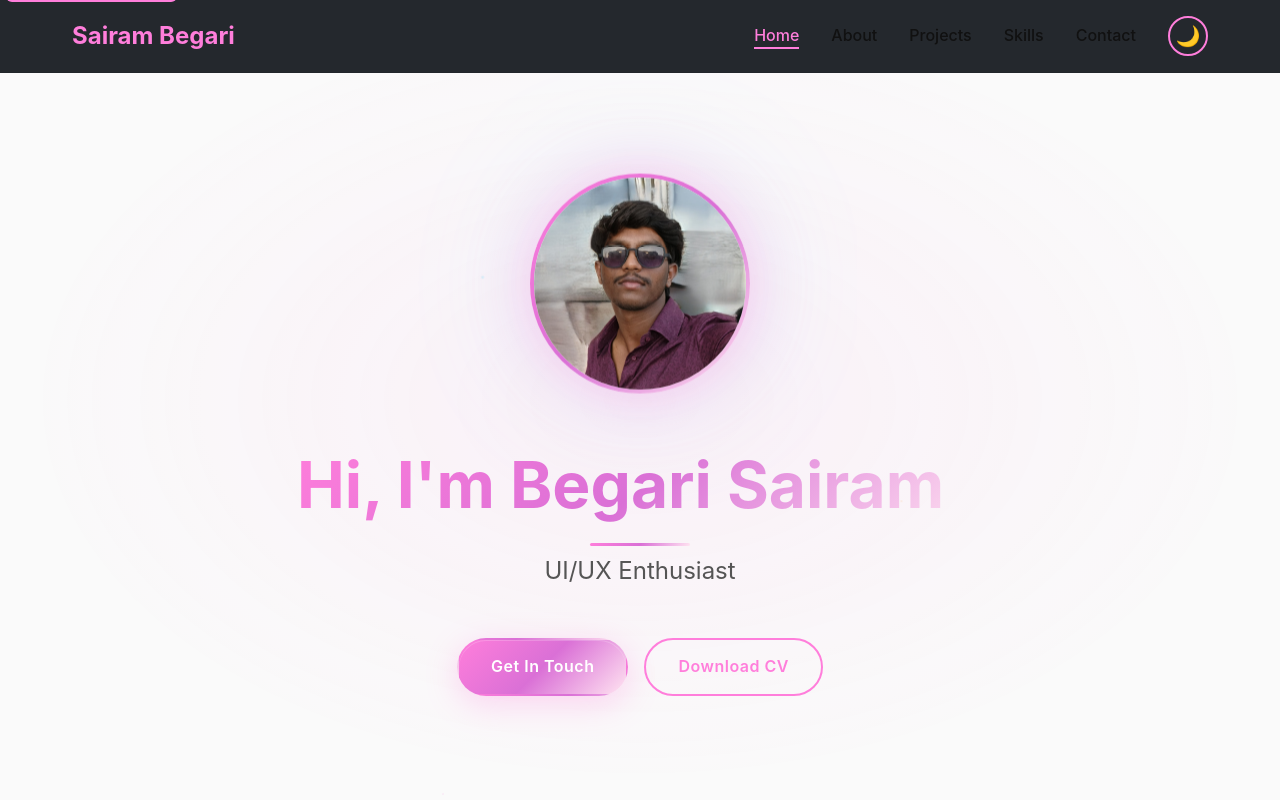
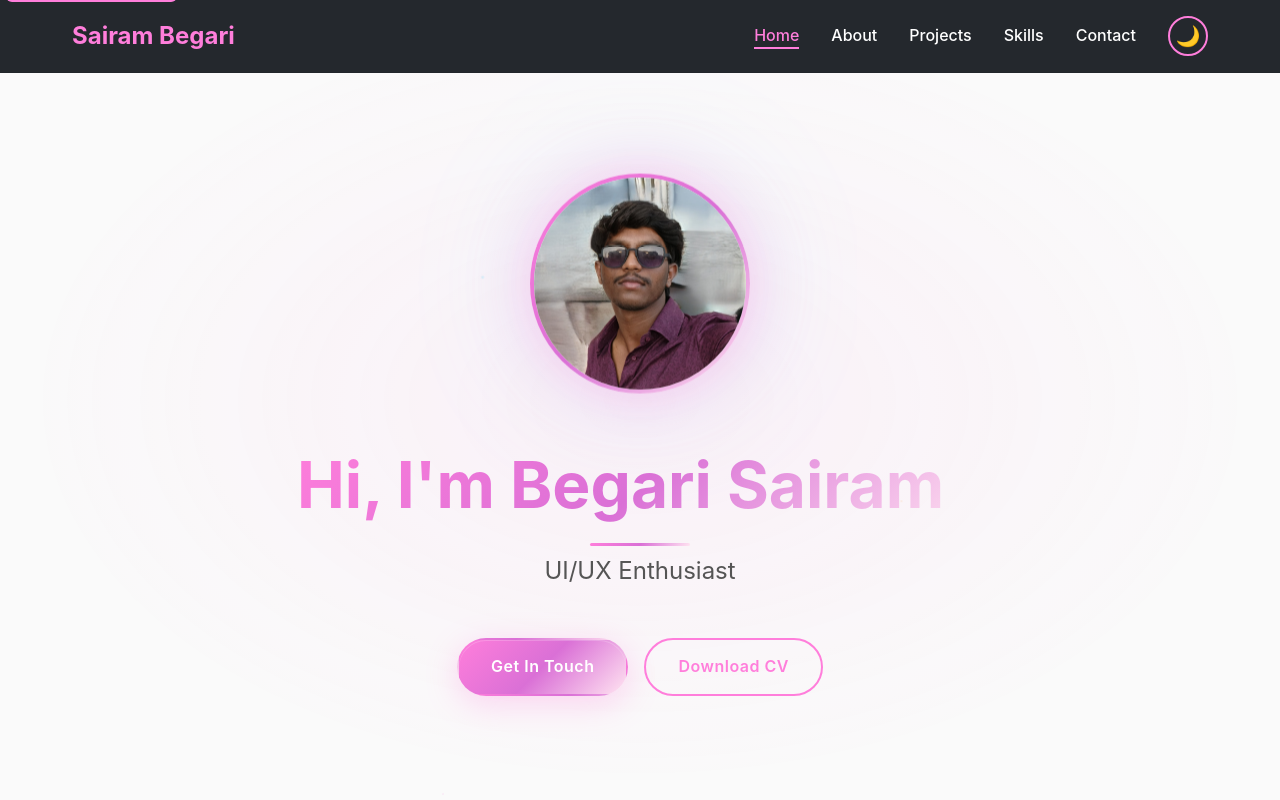
Before and after one commit to sairambegari/portfolio, a plain HTML site: page index.html in a window 1280 px wide. Shown: the top 800 px of the page. Drawn offline with nearby package versions, Linux system fonts and the light colour scheme.

Commit message:
main.css

```diff
--- a/css/main.css
+++ b/css/main.css
@@ -36,7 +36,7 @@
   --clr-bg: #fafafa;
   --clr-bg-alt: #ffffff;
   --clr-surface: rgba(0 0 0 / .05);
-  --clr-text: #111;
+  --clr-text: #ffffff;
   --clr-muted: #555;
 }
 
```
